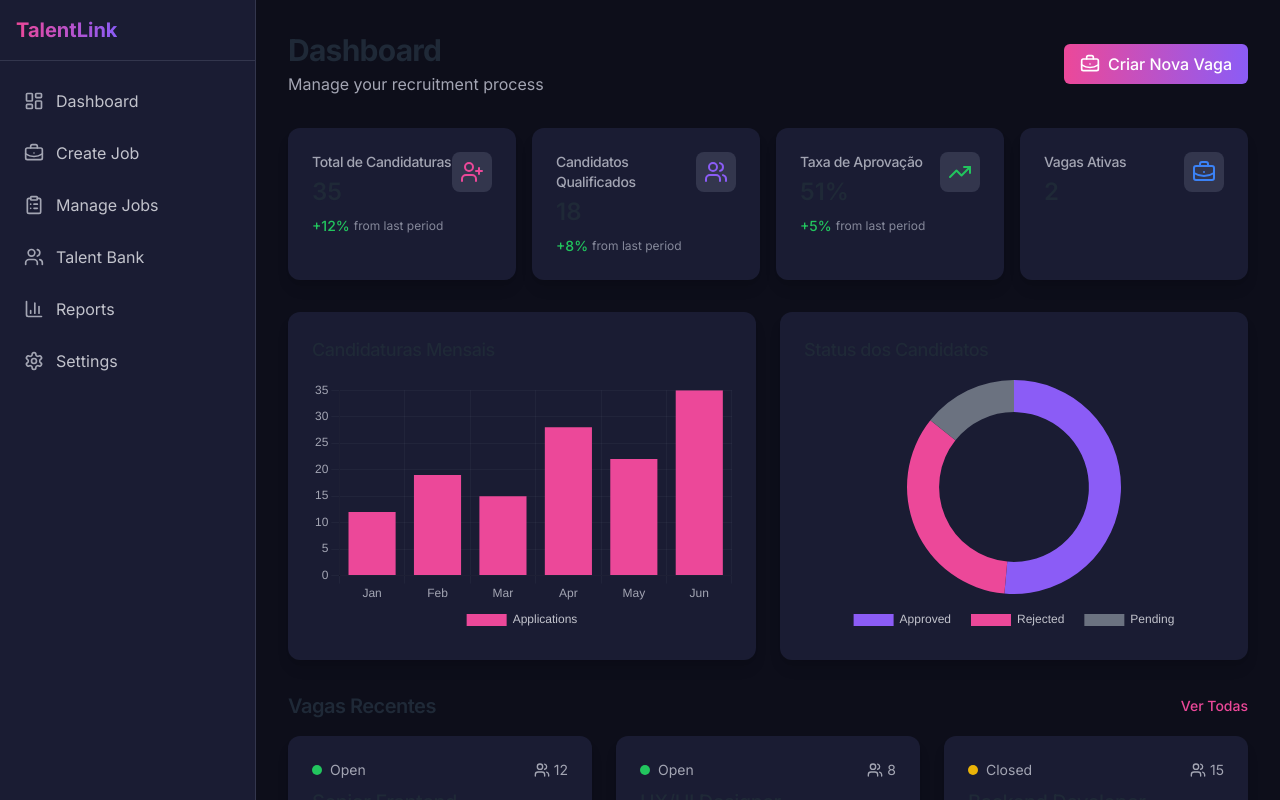
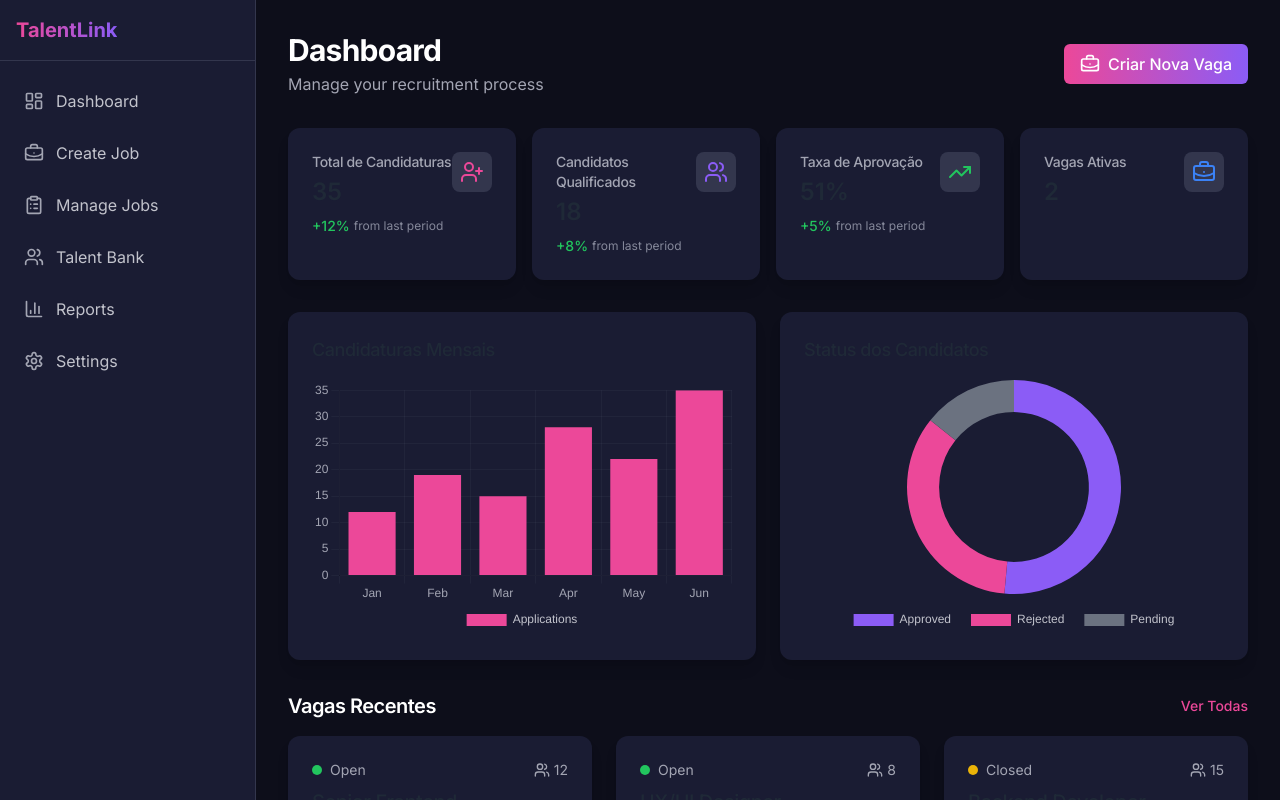
Before and after one commit to Talent-Link/front-end, a React (Vite) app: page /dashboardRH in a window 1280 px wide. Shown: the top 800 px of the page. Built offline with nearby package versions, Linux system fonts and the light colour scheme.

Commit message:
Adiciona login com google no candidato

```diff
--- a/package.json
+++ b/package.json
@@ -11,6 +11,7 @@
   },
   "dependencies": {
     "@shadcn/ui": "^0.0.4",
+    "@tailwindcss/forms": "^0.5.10",
     "chart.js": "^4.4.9",
     "lucide-react": "^0.510.0",
     "react": "^18.3.1",
--- a/src/index.css
+++ b/src/index.css
@@ -24,7 +24,7 @@
   }
 
   h2 {
-    @apply text-2xl md:text-3xl;
+    @apply text-2xl md:text-white;
   }
 
   h3 {
--- a/src/pages/RH/LoginRH.tsx
+++ b/src/pages/RH/LoginRH.tsx
@@ -52,7 +52,7 @@ const LoginRH = ({ onLogin, isAuthenticated }: LoginProps) => {
         <div className="card">
           <div className="text-center mb-8">
             <h1 className="text-3xl font-bold gradient-text mb-2">TalentLink</h1>
-            <h2 className="text-2xl font-bold mb-1">Acesse como Empresa</h2>
+            <h2 className="text-2xl font-bold mb-1 text-white">Acesse como Empresa</h2>
             <p className="text-dark-300">
               Faça login para gerenciar suas vagas e encontrar os melhores talentos.
             </p>
--- a/src/pages/RH/ManageJobs.tsx
+++ b/src/pages/RH/ManageJobs.tsx
@@ -164,7 +164,7 @@ const ManageJobs = () => {
     <div className="space-y-8">
       <div className="flex flex-col md:flex-row md:items-center md:justify-between gap-4">
         <div>
-          <h1 className="text-3xl font-bold">Gerenciar Vagas</h1>
+          <h1 className="text-3xl font-bold text-white">Gerenciar Vagas</h1>
           <p className="text-dark-300 mt-1">
             Visualize e gerencie todas as suas vagas
           </p>
--- a/src/pages/RH/TalentBank.tsx
+++ b/src/pages/RH/TalentBank.tsx
@@ -294,7 +294,7 @@ const TalentBank = () => {
     <div className="space-y-8">
       <div className="flex flex-col md:flex-row md:items-center md:justify-between gap-4">
         <div>
-          <h1 className="text-3xl font-bold">Banco de Talentos</h1>
+          <h1 className="text-3xl font-bold ">Banco de Talentos</h1>
           <p className="text-dark-300 mt-1">
             {candidates.length} candidatos no total
           </p>
--- a/src/pages/RH/dashboardRH.tsx
+++ b/src/pages/RH/dashboardRH.tsx
@@ -210,7 +210,7 @@ const DashboardRH = () => {
     <div className="space-y-8">
       <div className="flex flex-col md:flex-row md:items-center md:justify-between gap-4">
         <div>
-          <h1 className="text-3xl font-bold">Dashboard</h1>
+          <h1 className="text-3xl font-bold text-white">Dashboard</h1>
           <p className="text-dark-300 mt-1">Manage your recruitment process</p>
         </div>
 
@@ -271,7 +271,7 @@ const DashboardRH = () => {
       {/* Recent Jobs */}
       <div>
         <div className="flex items-center justify-between mb-4">
-          <h2 className="text-xl font-semibold">Vagas Recentes</h2>
+          <h2 className="text-xl font-semibold text-white">Vagas Recentes</h2>
           <button
             onClick={() => navigate('manage-jobs')}
             className="text-pink-500 hover:text-pink-400 text-sm font-medium"
--- a/tailwind.config.js
+++ b/tailwind.config.js
@@ -1,6 +1,6 @@
 /** @type {import('tailwindcss').Config} */
 export default {
-  content: ['./index.html', './src/**/*.{js,ts,jsx,tsx}'],
+content: ['./index.html', './src/**/*.{js,jsx,ts,tsx}'],
   darkMode: 'class', // Adicionando suporte ao modo escuro
   theme: {
     extend: {
```
Also changed, not shown: 1 other file (tests, documents, lock files or other folders).
